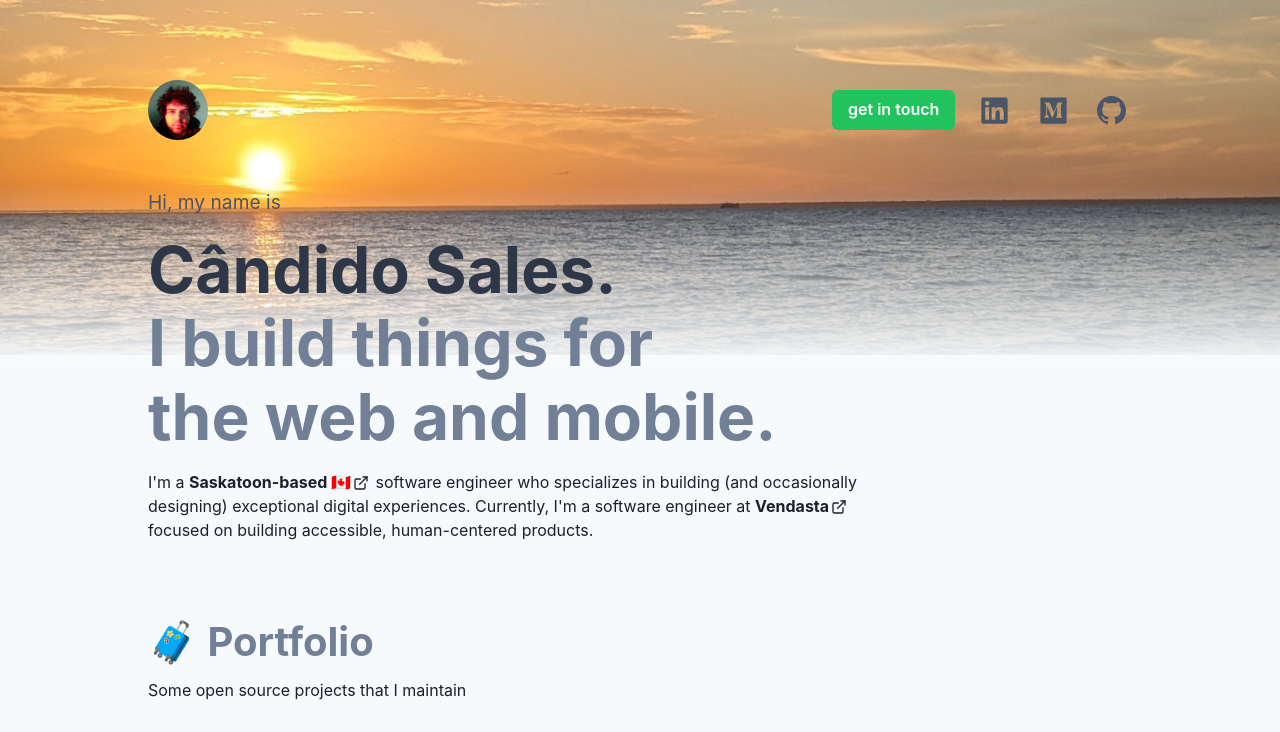
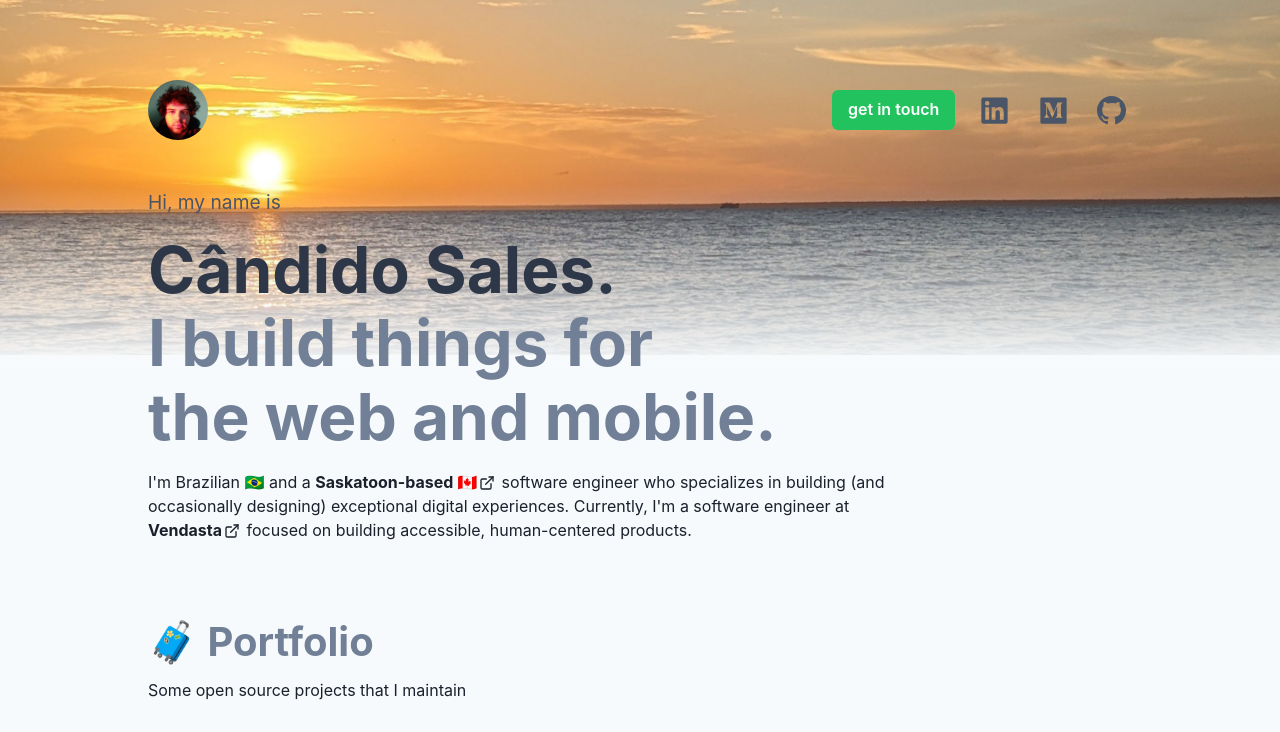
Before and after one commit to candidosales/personal-blog, a Next.js app: page / in a window 1280 px wide. Shown: the top 732 px of the page. Built offline with nearby package versions, Linux system fonts and the light colour scheme; grey boxes are pictures that could not be loaded.

Commit message:
improve text and add chakra-ui icon

```diff
--- a/data/portfolios.ts
+++ b/data/portfolios.ts
@@ -48,7 +48,7 @@ export const portfolio = [
     title: 'Personal Portfolio',
     description: 'Landing page for your personal portfolio',
     url: 'https://github.com/candidosales/personal-blog',
-    icons: ['nextjs', 'react', 'sass', 'vercel', 'pwa']
+    icons: ['nextjs', 'react', 'chakra-ui', 'sass', 'vercel', 'pwa']
   },
   {
     imageUrl: '/empresas-angular.png',
@@ -69,7 +69,7 @@ export const extras = [
     description:
       'I ❤️ this game and wanted to create a possibility to play with my friends online and get to know each other even from a distance. (COVID tough times 😞)',
     url: 'https://wnrs.app/',
-    icons: ['nextjs', 'react', 'sass', 'vercel', 'pwa']
+    icons: ['nextjs', 'react', 'chakra-ui', 'sass', 'vercel', 'pwa']
   },
   {
     imageUrl: '/my-agenda-cultural.gif',
--- a/pages/index.tsx
+++ b/pages/index.tsx
@@ -20,7 +20,7 @@ export default function Home() {
                 the web and mobile.
               </h2>
               <p className="about-description">
-                I'm a{' '}
+                I'm Brazilian 🇧🇷 and a{' '}
                 <Link
                   href="https://en.wikipedia.org/wiki/Saskatoon"
                   isExternal
```
Also changed, not shown: public/devicon/chakra-ui.svg (added).
